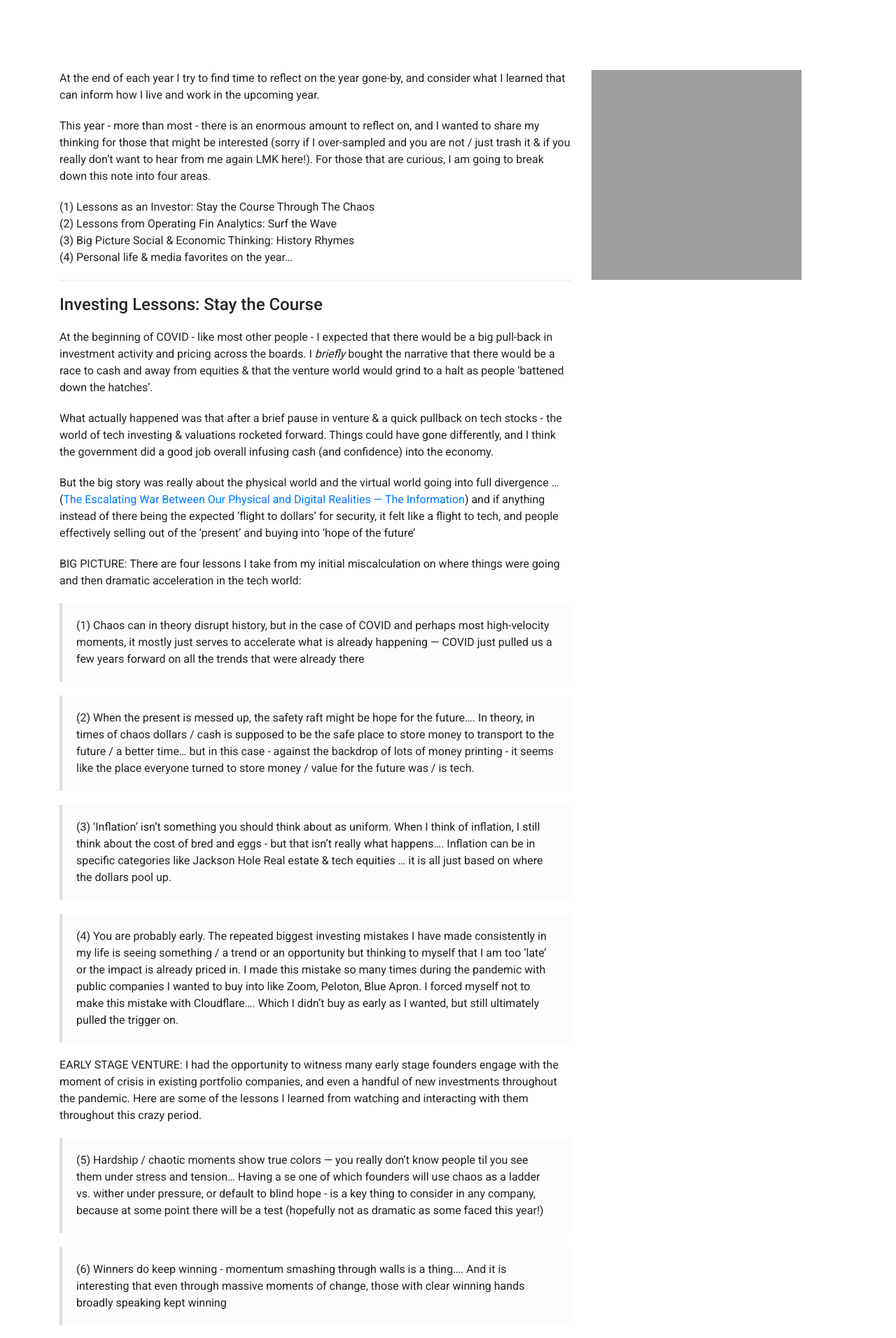
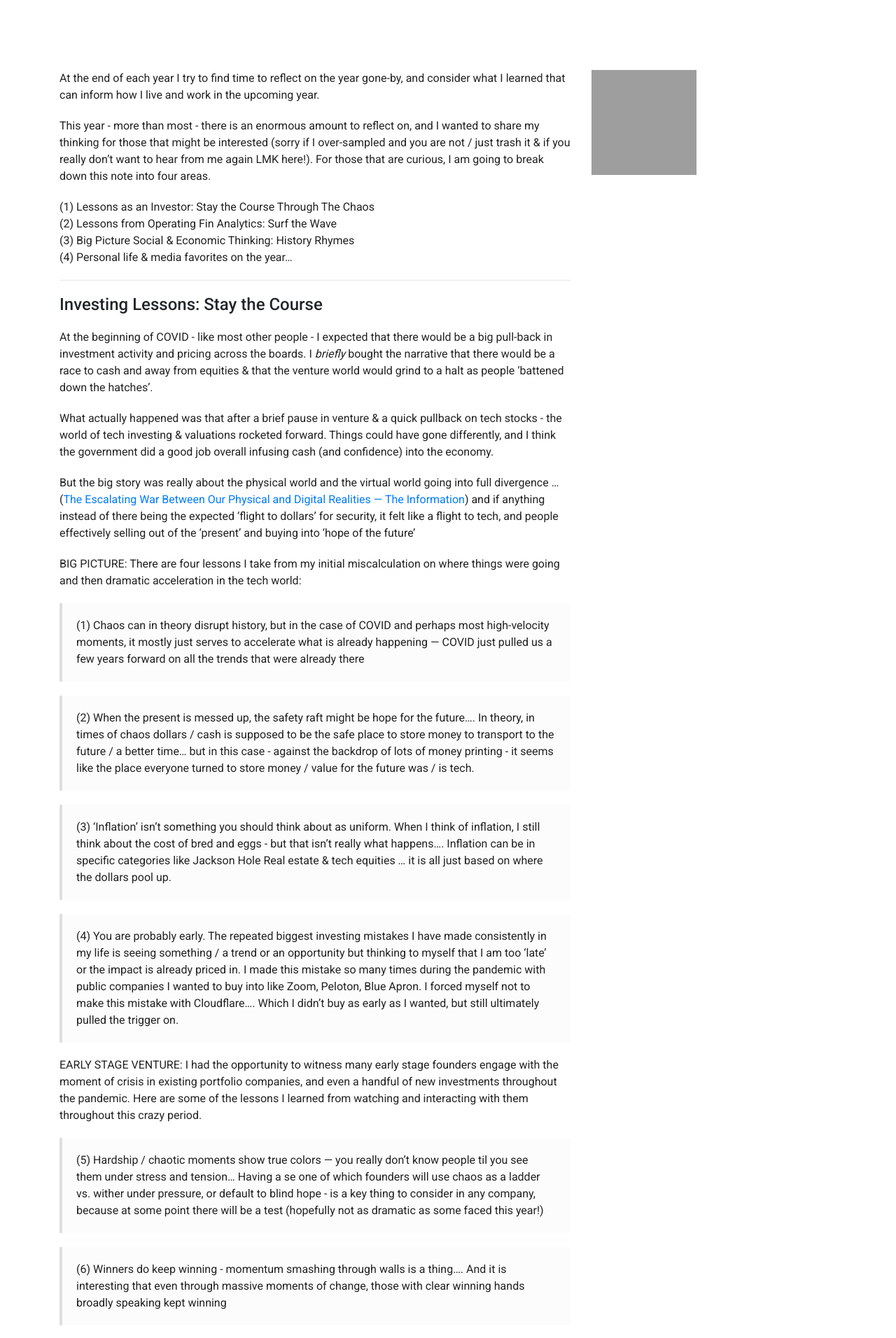
Before and after one commit to lessin/slow-website, a Jekyll site: the page built from test.md, in a window 1280 px wide. Shown: the top 1912 px of the page at 70% size. Built offline with Jekyll 4.4.1, drawn with Linux system fonts in a browser that asks for light colours; nearby versions of some CDN libraries; grey boxes are pictures that could not be loaded.

Commit message:
Update sidebar.html

```diff
--- a/_layouts/sidebar.html
+++ b/_layouts/sidebar.html
@@ -14,7 +14,7 @@
 
 
       <div class="col-sm-3" style="font-size:12px">
-        <img src="https://swl-public.s3.us-west-1.amazonaws.com/home.jpg" width="300" height="300">
+        <img src="https://swl-public.s3.us-west-1.amazonaws.com/home.jpg" width="150" height="150">
       </div>
     </div>
     <!-- 2 -->
```
